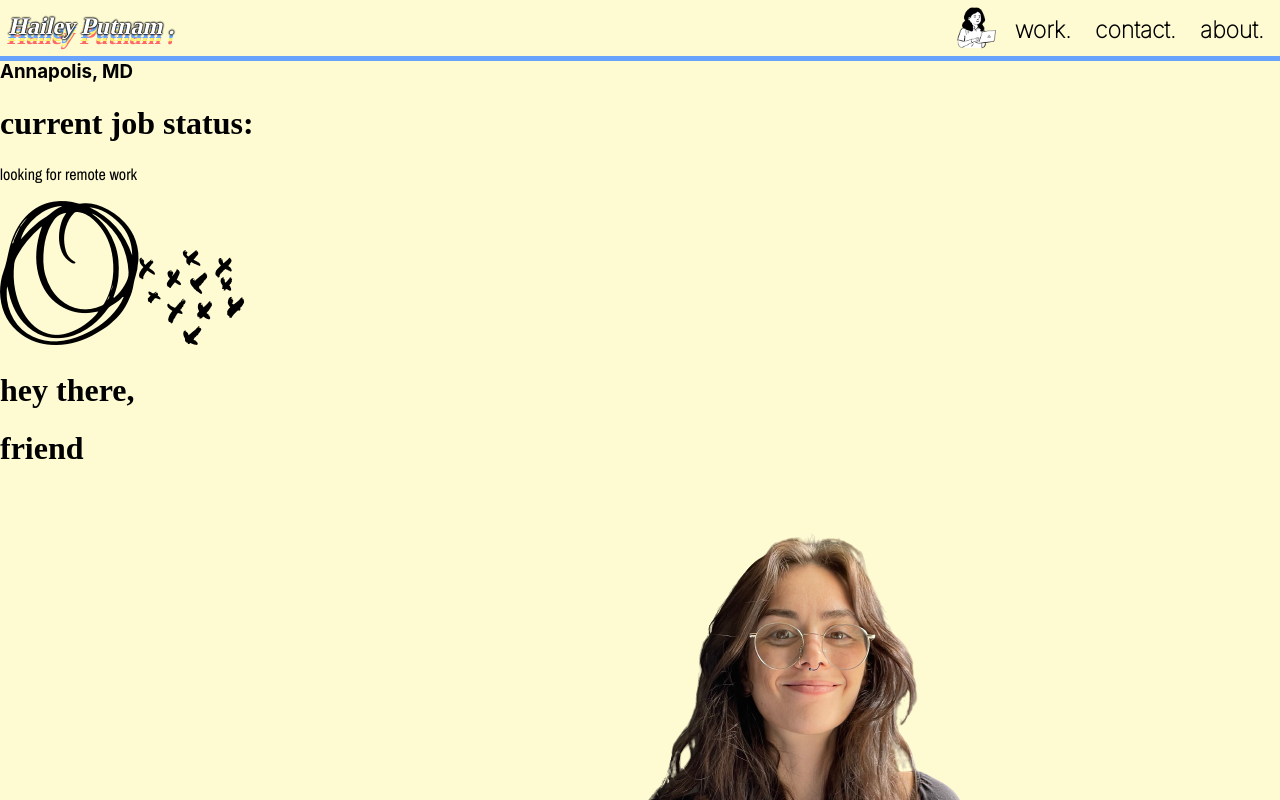
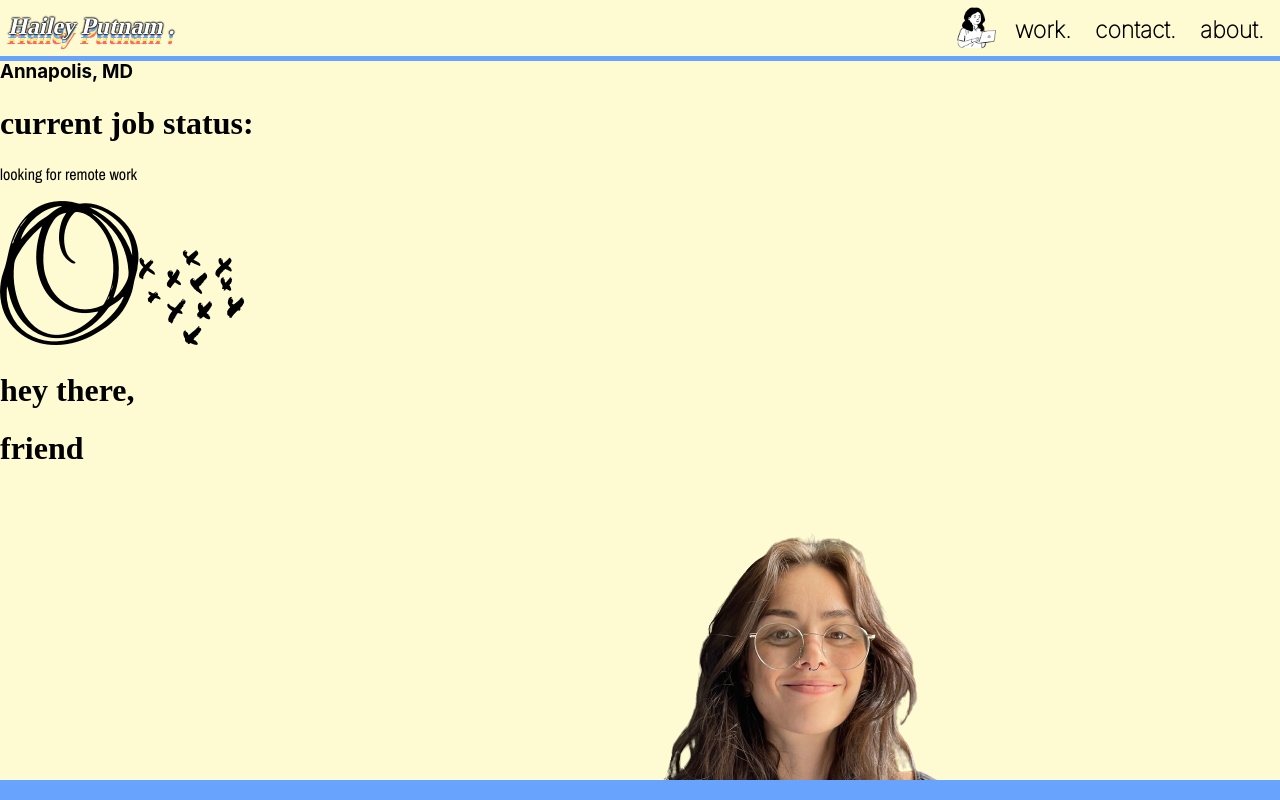
Before and after one commit to heyputnam/portfolio, a React (Create React App) app: page / in a window 1280 px wide. Shown: the top 800 px of the page. Built offline with nearby package versions, Linux system fonts and the light colour scheme; a web font is replaced by a local one.

Commit message:
added hover effect to footer

```diff
--- a/src/components/Footer/Footer.js
+++ b/src/components/Footer/Footer.js
@@ -7,11 +7,17 @@ import Wave from 'react-wavify'
 const Footer = () =>{
 
     return(
+        <>
+        <div className="container">
+
+        <div className='hover'>
+
+        </div>
         <div className="wave">
             <Wave
             fill='#68A4FE'
             options={{
-                height: 5,
+                height: 60,
                 speed: 0.3,
 
             }}
@@ -19,6 +25,8 @@ const Footer = () =>{
             />
         <h1>hi</h1>
         </div>
+        </div>
+        </>
     )
 }
 
--- a/src/components/Footer/Footer.scss
+++ b/src/components/Footer/Footer.scss
@@ -1,7 +1,8 @@
 .wave{
 display: grid;
 grid-template-rows: 100%;
-    // position: fixed;
+    position: fixed;
+    bottom: 0;
     margin-bottom: -1rem;
     left: 0;
     width: 100%;
@@ -10,3 +11,35 @@ grid-template-rows: 100%;
         margin-top: -5rem;
     }
 }
+
+.container{
+    .wave{
+        display: none;
+    }
+    .hover{
+        display: flex;
+        position: fixed;
+        bottom: 0;
+        left: 0;
+        height: 20px;
+        width: 100%;
+        background: #68A4FE;
+    }
+}
+
+.container:hover{
+    transition: all 200ms ease-in-out;
+    .wave{
+        display: grid;
+        grid-template-rows: 100%;
+            position: fixed;
+            bottom: 0;
+            margin-bottom: -1rem;
+            left: 0;
+            width: 100%;
+    }
+
+    .hover{
+        display: none;
+    }
+}
--- a/src/index.js
+++ b/src/index.js
@@ -2,6 +2,7 @@ import React from 'react';
 import ReactDOM from 'react-dom';
 import './index.scss';
 import App from './App';
+import Contact from './pages/Contact/Contact'
 import reportWebVitals from './reportWebVitals';
 import { BrowserRouter as Router, Switch, Route } from "react-router-dom";
 ReactDOM.render(
@@ -11,6 +12,7 @@ ReactDOM.render(
 <Switch>
   <Route exact path="/" component={App}></Route>
   {/* <Route path="test"></Route> */}
+  <Route path="/contact" component={Contact}></Route>
 </Switch>
     </Router>
   </React.StrictMode>,
--- a/src/pages/Contact/Contact.js
+++ b/src/pages/Contact/Contact.js
@@ -0,0 +1,15 @@
+
+import Header from '../../components/Header/Header'
+import Footer from '../../components/Footer/Footer'
+const Contact = () =>{
+    return(
+        <div>
+
+            <Header/>
+            <Footer/>
+
+        </div>
+    )
+}
+
+export default Contact;
```
